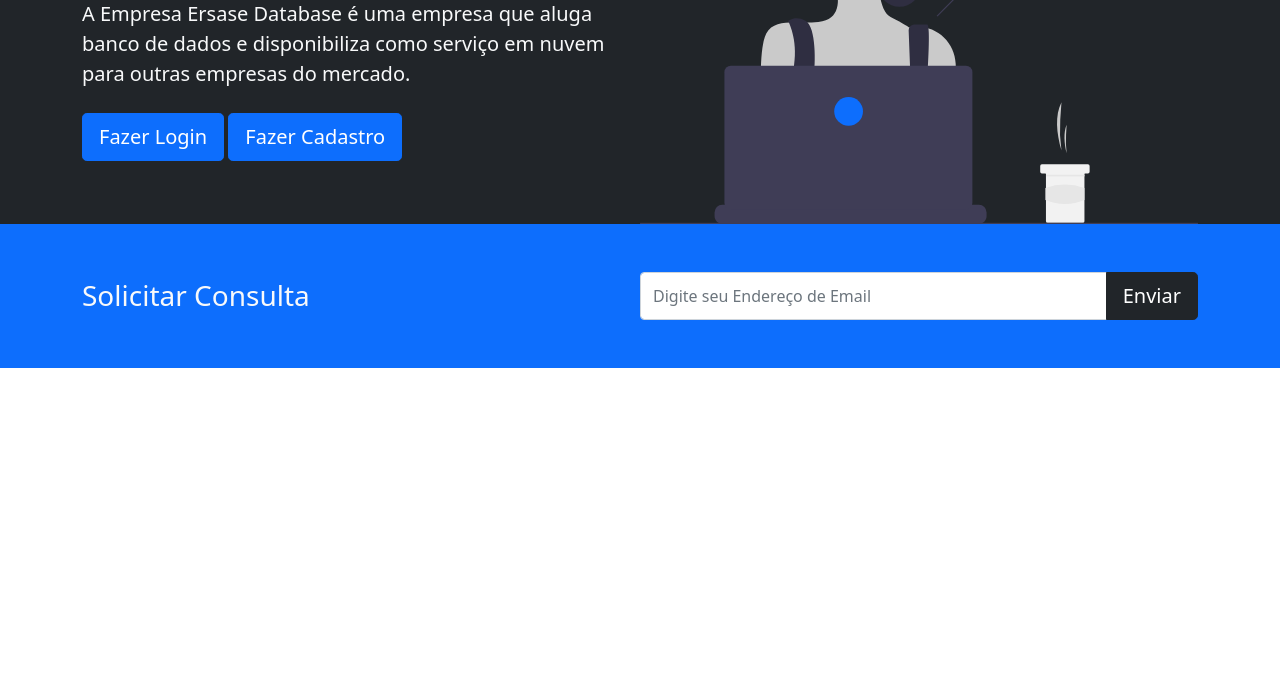
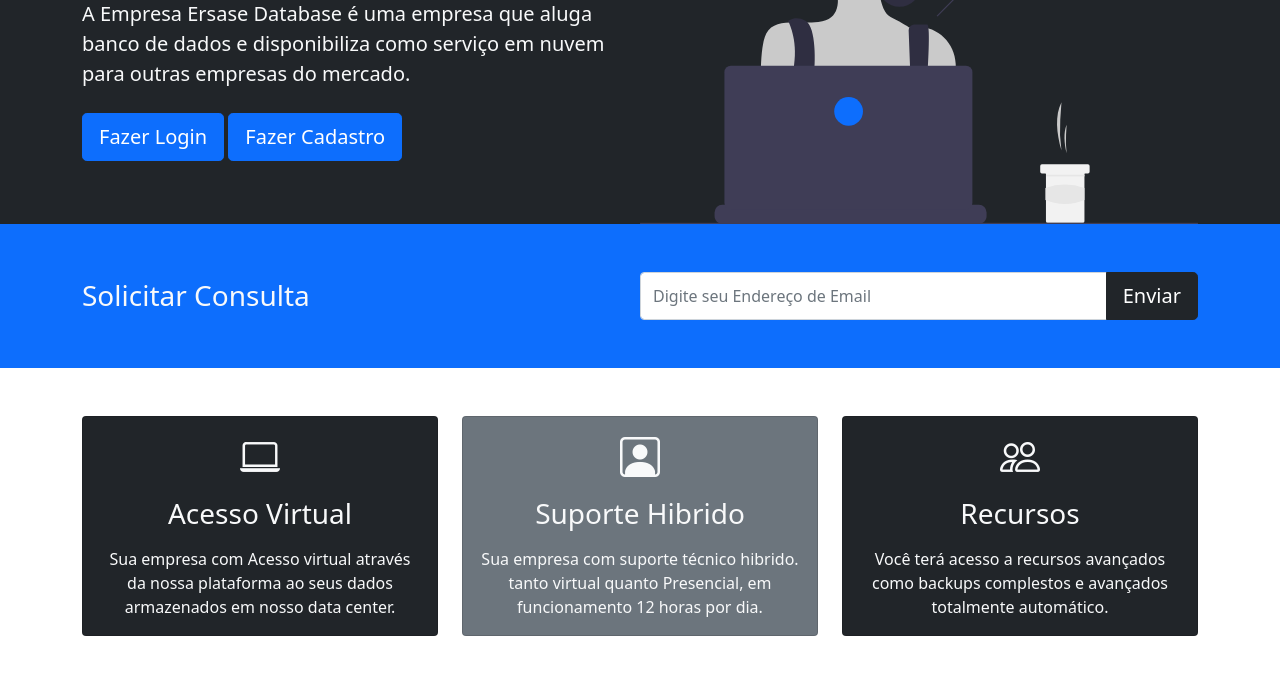
Before and after one commit to akicodeoficial/site-vendas-banco-de-dados, a plain HTML site: page index.html in a window 1280 px wide. Shown: the part 245-920 px from the top of the page. Before the commit the page ends 800 px from the top, so only its background shows below. Drawn offline with nearby package versions, Linux system fonts and the light colour scheme.

Commit message:
Serviços da empresa

```diff
--- a/index.html
+++ b/index.html
@@ -82,6 +82,54 @@
           </div>
         </div>
       </section>
+      <section class="p-5" id="services">
+        <div class="container">
+          <div class="row text-center g-4">
+            <div class="col-md">
+              <div class="card bg-dark text-light">
+                <div class="card-body text-center">
+                  <div class="h1 mb-3">
+                    <i class="bi bi-laptop"></i>
+                  </div>
+                  <h3 class="card-title mb-3">Acesso Virtual</h3>
+                  <p class="card-text">
+                    Sua empresa com Acesso virtual através da nossa plataforma ao seus dados
+                    armazenados em nosso data center.
+                  </p>
+                </div>
+              </div>
+            </div>
+            <div class="col-md">
+              <div class="card bg-secondary text-light">
+                <div class="card-body text-center">
+                  <div class="h1 mb-3">
+                    <i class="bi bi-person-square"></i>
+                  </div>
+                  <h3 class="card-title mb-3">Suporte Hibrido</h3>
+                  <p class="card-text">
+                    Sua empresa com suporte técnico hibrido. tanto virtual quanto Presencial,
+                    em funcionamento 12 horas por dia.
+                  </p>
+                </div>
+              </div>
+            </div>
+            <div class="col-md">
+              <div class="card bg-dark text-light">
+                <div class="card-body text-center">
+                  <div class="h1 mb-3">
+                    <i class="bi bi-people"></i>
+                  </div>
+                  <h3 class="card-title mb-3">Recursos</h3>
+                  <p class="card-text">
+                    Você terá acesso a recursos avançados como backups
+                    complestos e avançados totalmente automático.
+                  </p>
+                </div>
+              </div>
+            </div>
+          </div>
+        </div>
+      </section>
     </main>
   </body>
 </html>
```
